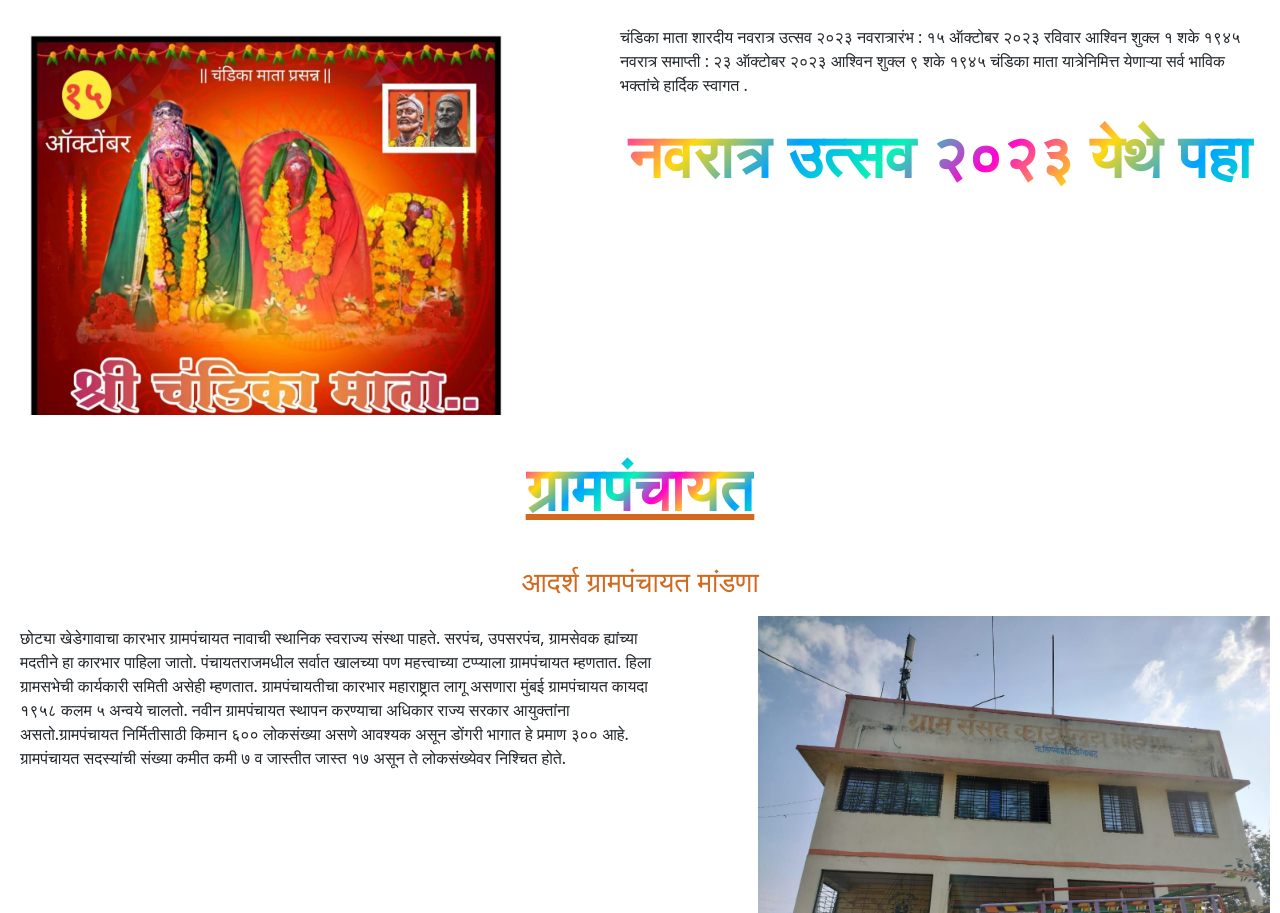
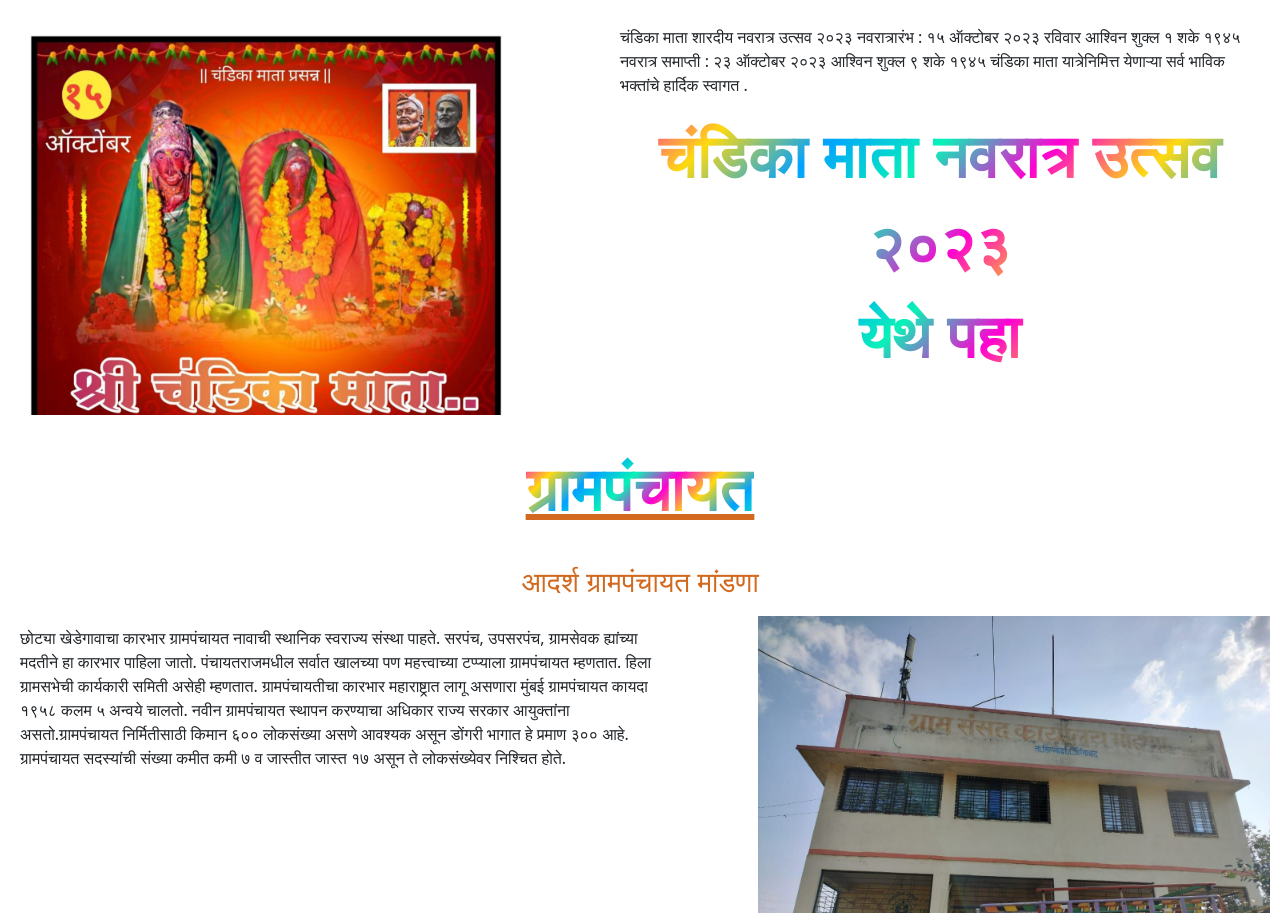
Before and after one commit to Akash-Daud/Digit-Mandna, a website: page index.html in a window 1280 px wide. Shown: the part 894-1807 px from the top of the page. Drawn offline with nearby package versions, Linux system fonts and the light colour scheme.

Commit message:
Update index.html

```diff
--- a/index.html
+++ b/index.html
@@ -86,8 +86,8 @@
                     नवरात्र समाप्ती  : २३ ऑक्टोबर २०२३ आश्विन शुक्ल  ९  शके १९४५
 
                     चंडिका माता यात्रेनिमित्त येणार्‍या सर्व भाविक भक्तांचे हार्दिक स्वागत .</p>
-             <a href="Events.html"> <div class="grid">नवरात्र उत्सव २०२३ येथे पहा  </div></a>
-
+           <div class="grid">चंडिका माता नवरात्र उत्सव २०२३</div>
+             <div class="grid yethe"> <a href="../Events.html">येथे पहा</a></div>
                 </div>
 
 
```
